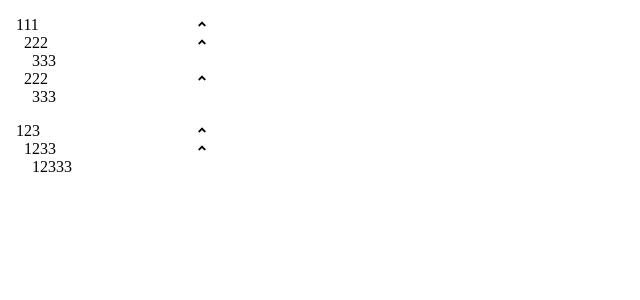
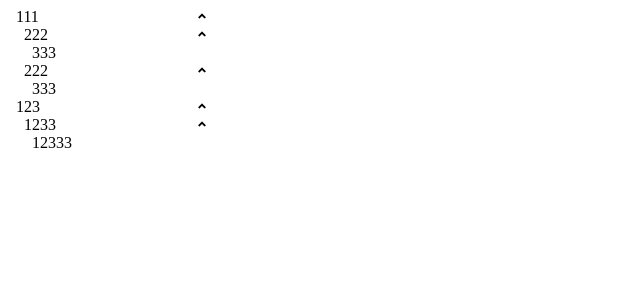
Before and after one commit to 011011100/li-ui, a Vue app: page / in a window 1280 px wide. Shown: the top 300 px of the page, without its empty margins (0-640 px from the left). Built offline with nearby package versions, Linux system fonts and the light colour scheme.

Commit message:
feat: 调整动画效果

```diff
--- a/src/components/menu/li-menu.tsx
+++ b/src/components/menu/li-menu.tsx
@@ -1,5 +1,5 @@
 import type {CSSProperties, PropType} from "vue";
-import {defineComponent, ref, Transition} from "vue";
+import {defineComponent, ref, Transition, TransitionGroup} from "vue";
 import type {liItemProps} from "./li-menu-type.ts";
 
 const LiMenu = defineComponent({
@@ -27,7 +27,8 @@ const LiMenu = defineComponent({
 
         const ulStyle: CSSProperties = {
             listStyle: 'none',
-            padding: 'unset'
+            padding: 'unset',
+            margin: 'unset',
         };
 
         const liItemDivStyle: CSSProperties = {
@@ -57,14 +58,14 @@ const LiMenu = defineComponent({
         }
     },
     render() {
-        // const slot = this.$slots
-        return <div>
+        return <TransitionGroup name="list" tag="div">
             {this.liItem.map((item: any) => (
-                <ul style={this.ulStyle}>
-                    <li style={this.liItemDivStyle} onClick={(e) => {
-                        e.stopPropagation()
-                        this.toggleMenu(item)
-                    }}>
+                <ul style={this.ulStyle} key={item}>
+                    <li style={this.liItemDivStyle}
+                        onClick={(e) => {
+                            e.stopPropagation()
+                            this.toggleMenu(item)
+                        }}>
                         <div style={this.liDivStyle}>
                             {item.content}
                             <span hidden={!item.img && !item.children}>
@@ -84,7 +85,7 @@ const LiMenu = defineComponent({
                                 />
                             </span>
                         </div>
-                        <Transition name="fade" appear>
+                        <Transition name="fade">
                             {!this.menuStateMap[item.name] && (
                                 <LiMenu
                                     liItem={item.children}
@@ -95,7 +96,7 @@ const LiMenu = defineComponent({
                     </li>
                 </ul>
             ))}
-        </div>
+        </TransitionGroup>
     },
 })
 
--- a/src/style.css
+++ b/src/style.css
@@ -1,9 +1,34 @@
+.list-move, /* 对移动中的元素应用的过渡 */
+.list-enter-active,
+.list-leave-active {
+    transition: all 0.5s ease;
+}
+
+.list-enter-from,
+.list-leave-to {
+    opacity: 0;
+    transform: translateX(30px);
+}
+
+/* 确保将离开的元素从布局流中删除
+  以便能够正确地计算移动的动画。 */
+.list-leave-active {
+    position: absolute;
+}
+
+.fade-move,
 .fade-enter-active,
 .fade-leave-active {
-    transition: opacity 0.5s ease;
+    transition: all 0.3s ease;
+    overflow: hidden;
+}
+
+.fade-leave-active {
+    position: absolute;
 }
 
 .fade-enter-from,
 .fade-leave-to {
     opacity: 0;
+    transform: translateX(10px);
 }
```
